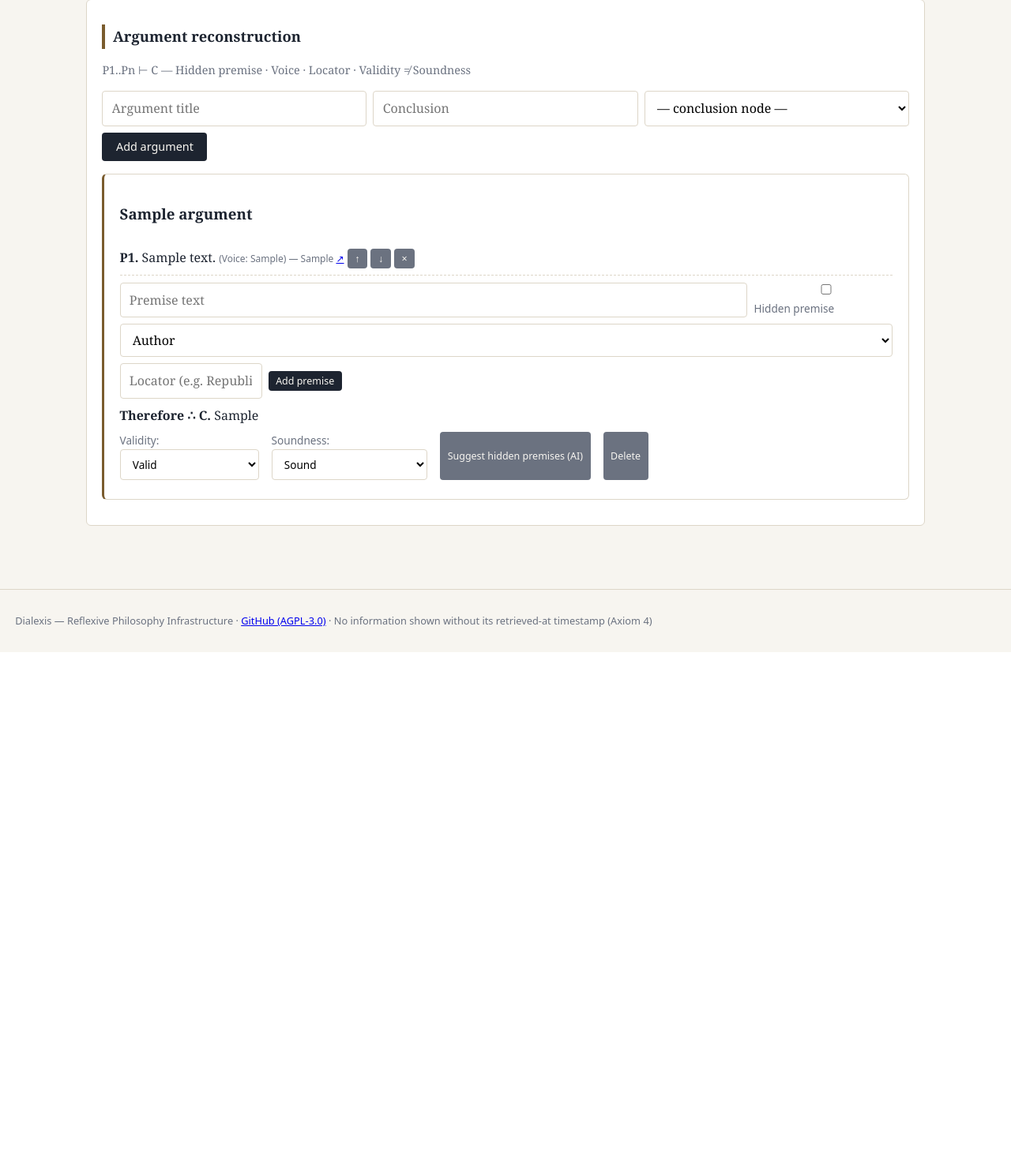
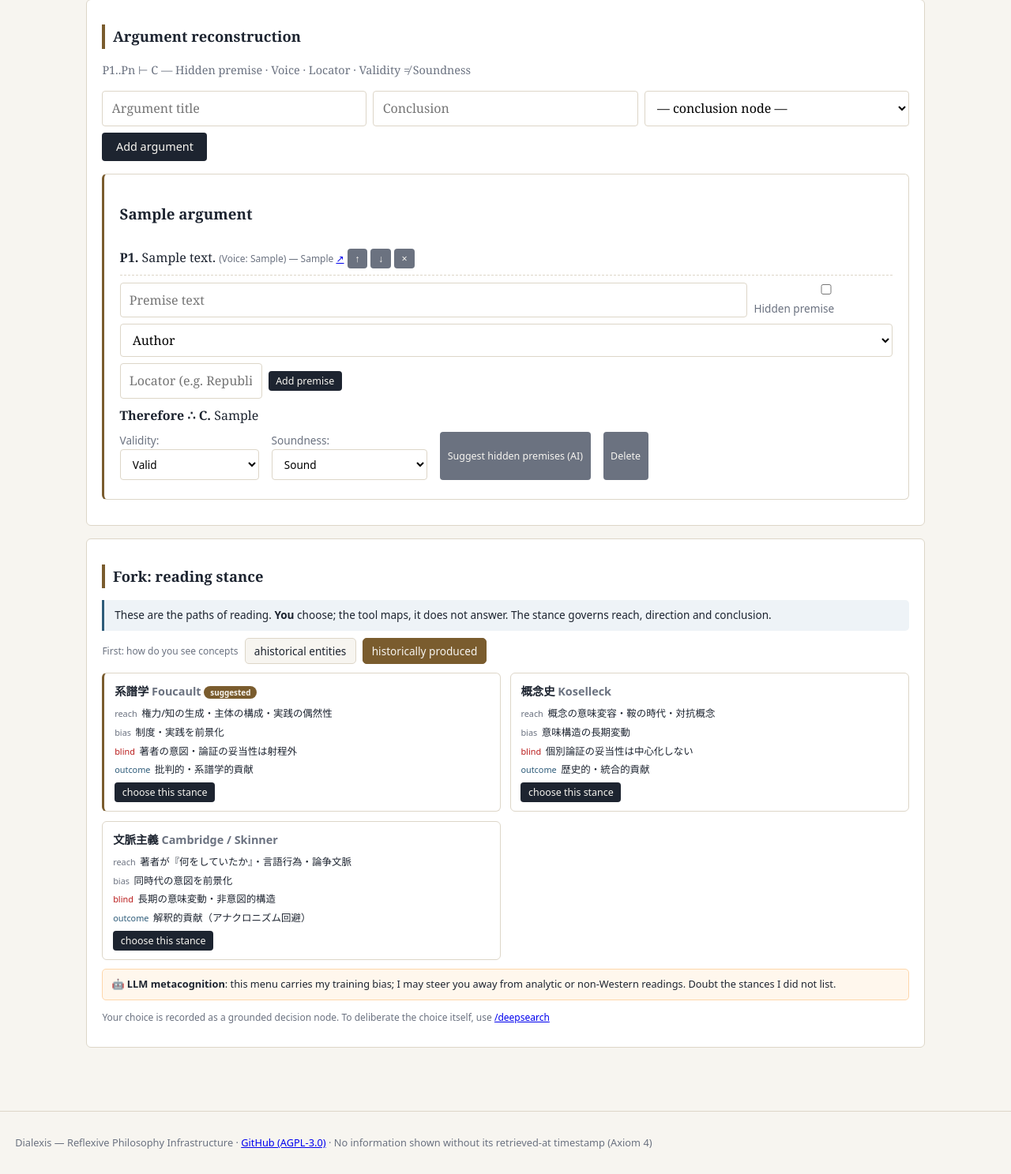
Before and after one commit to hand-shinya/dialexis, a FastAPI app: page /project/1 in a window 1280 px wide. Shown: the part 942-2429 px from the top of the page at 79% size. Before the commit the page ends 1768 px from the top, so only its background shows below. Run offline with FastAPI, Linux system fonts and the light colour scheme; tables that the repository leaves empty hold one stand-in row (values such as "Sample post").

Commit message:
feat(desk): PoC — explore→adopt bridge + reading-stance decision surface
PoC-0: an 'adopt' button on live explore results (SEP/CiNii/NDL/Gutenberg/
OpenAlex) creates a grounded source node with provenance + retrieved_at in a
chosen project — closes the search<->desk quality gap (zero manual re-entry).

PoC-1: Fork 4 'reading stance' as a decision-surface on /project: options shown
with reach/bias/blind-spot/outcome; an analytic/historical gate swaps the option
set; explicit LLM-metacognition disclosure; the choice is recorded as a grounded
decision node. No schema change (decision in NODE_TYPES).

Class B (axiom-fit: Level 0 preserved, retrieved_at stamped, no internal store,
no standing user burden). Frontend + existing endpoints only. Tests:
tests/test_poc_adopt_stance.py (3, offline). Full suite 27 passed.
AI-generated (per IMPROVEMENT_PROTOCOL 3).

```diff
--- a/app/static/app.js
+++ b/app/static/app.js
@@ -62,13 +62,66 @@ function freshBadge(res) {
 
 /* ---------- explore ---------- */
 
+let ADOPT_PID = null, ADOPT_ITEMS = [];
+
+async function loadAdoptPicker() {
+  const el = $("adopt-picker");
+  if (!el) return;
+  try {
+    const ps = await api("/api/projects");
+    if (!ps.length) {
+      el.innerHTML = `<span class="srcline">${LANG === "ja"
+        ? "採用先プロジェクトがありません（研究デスクで作成すると、探索結果を接地ノードとして採用できます）"
+        : "No project yet — create one in the research desk to adopt findings as grounded nodes."}</span>`;
+      return;
+    }
+    el.innerHTML = `<label class="srcline">${LANG === "ja" ? "採用先プロジェクト" : "Adopt into"}:
+      <select id="adopt-pid"></select></label>`;
+    $("adopt-pid").innerHTML = ps.map(p =>
+      `<option value="${p.id}">${esc(p.title)}</option>`).join("");
+    ADOPT_PID = Number(ps[0].id);
+    $("adopt-pid").addEventListener("change", e => { ADOPT_PID = Number(e.target.value); });
+  } catch (e) { /* offline / no projects: adopt buttons simply stay hidden */ }
+}
+
+// One-click bridge from a live search result to a grounded node (source +
+// provenance + retrieved_at). This closes the search↔desk quality gap: the
+// automated quality of explore flows into the research graph with zero manual
+// re-entry. Buttons render only when an adopt-target project is chosen.
+function adoptBtn(title, url, source, retrieved) {
+  if (!ADOPT_PID || !title) return "";
+  const i = ADOPT_ITEMS.push({ title, url: url || "", source: source || "", retrieved: retrieved || "" }) - 1;
+  return ` <button type="button" class="small adopt-btn" data-i="${i}">${LANG === "ja" ? "＋採用" : "+ adopt"}</button>`;
+}
+
+async function adoptItem(i, btn) {
+  const it = ADOPT_ITEMS[i];
+  if (!it || !ADOPT_PID) return;
+  btn.disabled = true;
+  try {
+    await api(`/api/projects/${ADOPT_PID}/nodes`, { method: "POST", body: {
+      type: "source", title: it.title, body: "",
+      confidence: "unverified", origin: "external",
+      provenance: [{ source_name: it.source, source_url: it.url, retrieved_at: it.retrieved, quote: "" }] } });
+    btn.textContent = LANG === "ja" ? "採用済 ✓" : "adopted ✓";
+    btn.classList.add("done");
+  } catch (e) { btn.disabled = false; btn.textContent = "✗"; }
+}
+
 function exploreInit(q) {
+  loadAdoptPicker();
+  const res = $("explore-results");
+  if (res) res.addEventListener("click", e => {
+    const b = e.target.closest(".adopt-btn");
+    if (b) adoptItem(Number(b.dataset.i), b);
+  });
   if (q && q.trim()) exploreRun(q.trim());
 }
 
 async function exploreRun(q) {
   $("explore-status").innerHTML = `<p class="muted">${T.loading}</p>`;
   $("explore-results").innerHTML = "";
+  ADOPT_ITEMS = [];
   try {
     const d = await api(`/api/explore?q=${encodeURIComponent(q)}&lang=${LANG}`);
     $("explore-status").innerHTML = "";
@@ -118,7 +171,7 @@ async function exploreRun(q) {
         <h3>${jp ? "文献（SEP書誌・検証済み）" : "Bibliography (SEP, curated)"}
           <span class="srcline">${s.bibliography.length}</span></h3>
         <ul class="biblist">${s.bibliography.slice(0, 12).map(b =>
-          `<li>${esc(b.text)}${b.url ? ` <a href="${esc(b.url)}" target="_blank">↗</a>` : ""}</li>`).join("")}</ul>
+          `<li>${esc(b.text)}${b.url ? ` <a href="${esc(b.url)}" target="_blank">↗</a>` : ""}${adoptBtn(b.text, b.url, "SEP", se.retrieved_at)}</li>`).join("")}</ul>
         ${s.related.length ? `<p class="srcline">${jp ? "関連項目" : "Related"}:
           ${s.related.slice(0, 10).map(r =>
             `<a href="/explore?q=${encodeURIComponent(r.title)}&lang=${LANG}">${esc(r.title)}</a>`).join(" · ")}</p>` : ""}
@@ -148,14 +201,14 @@ async function exploreRun(q) {
         html += `<h3>${jp ? "著作・研究書（NDLサーチ）" : "Books by/about (NDL)"}</h3>
           <ul class="biblist">${ndHits.map(b => `<li>
             ${b.url ? `<a href="${esc(b.url)}" target="_blank">${esc(b.title)}</a>` : esc(b.title)}
-            — ${esc((b.creators || []).join(" / "))}${b.publisher ? ` · ${esc(b.publisher)}` : ""}${b.year ? ` · ${esc(b.year)}` : ""}</li>`).join("")}</ul>`;
+            — ${esc((b.creators || []).join(" / "))}${b.publisher ? ` · ${esc(b.publisher)}` : ""}${b.year ? ` · ${esc(b.year)}` : ""}${adoptBtn(b.title, b.url, "NDL", nd.retrieved_at)}</li>`).join("")}</ul>`;
       }
       if (cnHits.length) {
         html += `<h3>${jp ? "論文・書籍（CiNii Research）" : "Articles & books (CiNii)"}</h3>
           <ul class="biblist">${cnHits.map(w => `<li>
             ${w.type ? `<span class="badge">${esc(w.type)}</span> ` : ""}
             ${w.url ? `<a href="${esc(w.url)}" target="_blank">${esc(w.title)}</a>` : esc(w.title)}
-            — ${esc((w.creators || []).join(" / "))}${w.year ? ` · ${esc(w.year)}` : ""}</li>`).join("")}</ul>`;
+            — ${esc((w.creators || []).join(" / "))}${w.year ? ` · ${esc(w.year)}` : ""}${adoptBtn(w.title, w.url, "CiNii", cn.retrieved_at)}</li>`).join("")}</ul>`;
       }
       html += "</div>";
     }
@@ -175,7 +228,7 @@ async function exploreRun(q) {
       if (hasGutenberg) {
         html += pt.data.map(b => `<div class="result-item">
           <a href="${esc(b.read_url)}" target="_blank"><b>${esc(b.title)}</b></a>
-          <div class="srcline">${esc(b.authors.join(", "))} · ${esc(b.languages.join(","))} · Project Gutenberg</div></div>`).join("");
+          <div class="srcline">${esc(b.authors.join(", "))} · ${esc(b.languages.join(","))} · Project Gutenberg${adoptBtn(b.title, b.read_url, "Project Gutenberg", pt.retrieved_at)}</div></div>`).join("");
       }
       html += `<p class="srcline">${jp
         ? "引用は標準ロケータで（Plato=Stephanus 514a / Aristotle=Bekker 1094a1 / Kant=A/B）。該当箇所への解決は今後の版で統合します。"
@@ -214,7 +267,7 @@ async function exploreRun(q) {
         <a href="${esc(w.url)}" target="_blank"><b>${esc(w.title)}</b></a>
         <span class="muted">(${esc(w.year ?? "?")})</span>
         ${w.open_access ? '<span class="badge live">OA</span>' : ""}
-        <div class="srcline">${esc(w.authors.join(", "))}${w.cited_by_count ? ` · cited ${w.cited_by_count}` : ""}</div></div>`).join("");
+        <div class="srcline">${esc(w.authors.join(", "))}${w.cited_by_count ? ` · cited ${w.cited_by_count}` : ""}${adoptBtn(w.title, w.url, "OpenAlex", rs.retrieved_at)}</div></div>`).join("");
       html += "</div>";
     }
 
@@ -288,6 +341,7 @@ const NODE_COLORS = { question: "#2e5c7a", claim: "#7a5c2e", evidence: "#2f7d4f"
 async function projectInit(pid) {
   PROJ = pid;
   await projRefresh();
+  forkRender();
 }
 
 async function projRefresh() {
@@ -391,6 +445,71 @@ async function projAddNode() {
 async function projAddEdge() {
   await api(`/api/projects/${PROJ}/edges`, { method: "POST", body: {
     src: $("e-src").value, dst: $("e-dst").value, rel: $("e-rel").value } });
+  projRefresh();
+}
+
+/* ---------- fork 4: reading-stance decision surface (PoC-1) ----------
+   The pivotal juncture: choosing the reading stance = choosing the
+   problématique = fixing the reach → the reachable conclusions. So it is a
+   decision-surface (options with reach/bias/blind-spot/outcome), not a picker,
+   and the analytic/historical GATE swaps the option SET (an analytic user must
+   not be shown a flat continental menu). The choice is recorded as a grounded
+   `decision` node — no schema change (decision ∈ NODE_TYPES). */
+const STANCES = {
+  historical: [
+    { k: "系譜学", by: "Foucault", reach: "権力/知の生成・主体の構成・実践の偶然性", bias: "制度・実践を前景化", blind: "著者の意図・論証の妥当性は射程外", out: "批判的・系譜学的貢献", rec: true },
+    { k: "概念史", by: "Koselleck", reach: "概念の意味変容・鞍の時代・対抗概念", bias: "意味構造の長期変動", blind: "個別論証の妥当性は中心化しない", out: "歴史的・統合的貢献" },
+    { k: "文脈主義", by: "Cambridge / Skinner", reach: "著者が『何をしていたか』・言語行為・論争文脈", bias: "同時代の意図を前景化", blind: "長期の意味変動・非意図的構造", out: "解釈的貢献（アナクロニズム回避）" },
+  ],
+  analytic: [
+    { k: "論証分析", by: "argument reconstruction", reach: "前提/結論の分離・推論の妥当性・隠れた前提", bias: "論理構造を前景化", blind: "歴史的生成・社会的文脈は射程外", out: "批判的・解釈的貢献", rec: true },
+    { k: "概念分析", by: "conceptual analysis", reach: "必要十分条件・直観・反例", bias: "非歴史的な本質", blind: "概念の歴史的変容", out: "解釈的貢献" },
+    { k: "思考実験", by: "thought experiment", reach: "直観の喚起・可能性空間・反例構成", bias: "論理的可能性を前景化", blind: "経験的妥当性・歴史的現実", out: "批判的・創造的貢献" },
+  ],
+};
+let FORK_BRANCH = "historical";
+
+function forkRender() {
+  const box = $("fork-stance");
+  if (!box) return;
+  const jp = LANG === "ja";
+  const gate = (b, label) =>
+    `<button type="button" class="gatebtn${FORK_BRANCH === b ? " on" : ""}" onclick="forkGate('${b}')">${label}</button>`;
+  const cards = STANCES[FORK_BRANCH].map((s, i) => `
+    <div class="fcard${s.rec ? " rec" : ""}">
+      <h4>${esc(s.k)} <span class="muted">${esc(s.by)}</span>${s.rec ? ` <span class="recbadge">${jp ? "推奨・上書き可" : "suggested"}</span>` : ""}</h4>
+      <div class="facet"><span class="fk">${jp ? "射程" : "reach"}</span>${esc(s.reach)}</div>
+      <div class="facet"><span class="fk">${jp ? "偏重" : "bias"}</span>${esc(s.bias)}</div>
+      <div class="facet blind"><span class="fk">${jp ? "死角" : "blind"}</span>${esc(s.blind)}</div>
+      <div class="facet out"><span class="fk">${jp ? "結末" : "outcome"}</span>${esc(s.out)}</div>
+      <button type="button" class="small" onclick="forkPick('${FORK_BRANCH}',${i})">${jp ? "この構えを選ぶ" : "choose this stance"}</button>
+    </div>`).join("");
+  box.innerHTML = `
+    <h2>${jp ? "岐路：読解の構え" : "Fork: reading stance"}</h2>
+    <div class="osf">${jp
+      ? "これらが「読み方」の道。選ぶのは<b>貴方</b>。道具は地図を描き、答えない。構えの選択は射程・方向・結論を規定する重要な場面です。"
+      : "These are the paths of reading. <b>You</b> choose; the tool maps, it does not answer. The stance governs reach, direction and conclusion."}</div>
+    <div class="gate-row"><span class="srcline">${jp ? "まず一つ：概念をどう見るか" : "First: how do you see concepts"}</span>
+      ${gate("analytic", jp ? "非歴史的な実体として" : "ahistorical entities")}
+      ${gate("historical", jp ? "歴史的な産物として" : "historically produced")}</div>
+    <div class="fcards">${cards}</div>
+    <div class="llm-meta">${jp
+      ? "🤖 <b>LLMのメタ認知</b>：このメニューは私の学習データの偏り（大陸系・英語圏寄り）を帯び、貴方を分析的伝統や非西洋の読解から逸らしうる。私が挙げていない構えを疑ってください。"
+      : "🤖 <b>LLM metacognition</b>: this menu carries my training bias; I may steer you away from analytic or non-Western readings. Doubt the stances I did not list."}</div>
+    <p class="srcline">${jp
+      ? "選ぶと「判断（decision）」ノードとして根拠つきで研究グラフに残ります。選択自体を論考したい場合は "
+      : "Your choice is recorded as a grounded decision node. To deliberate the choice itself, use "}<a href="/deepsearch">/deepsearch</a></p>`;
+}
+
+function forkGate(b) { FORK_BRANCH = b; forkRender(); }
+
+async function forkPick(branch, i) {
+  const s = STANCES[branch][i];
+  const gateLabel = branch === "historical" ? "歴史的な産物として" : "非歴史的な実体として";
+  const body = `ゲート：${gateLabel}\n射程：${s.reach}\n偏重：${s.bias}\n死角：${s.blind}\n結末：${s.out}`;
+  await api(`/api/projects/${PROJ}/nodes`, { method: "POST", body: {
+    type: "decision", title: `読解の構え：${s.k}（${s.by}）`, body,
+    confidence: "unverified", origin: "human", status: "adopted" } });
   projRefresh();
 }
 
--- a/app/static/style.css
+++ b/app/static/style.css
@@ -67,3 +67,30 @@ pre.llm { white-space: pre-wrap; font-family: inherit; background: #faf8f3;
 .debatemap li { margin: .2rem 0; font-weight: 600; }
 .biblist { font-family: system-ui, sans-serif; font-size: .82rem; }
 .biblist li { margin: .35rem 0; }
+
+/* PoC-0: adopt bridge */
+.adopt-picker { font-family: system-ui, sans-serif; margin: .4rem 0 .8rem; }
+.adopt-picker select { width: auto; }
+.adopt-btn { padding: .12rem .5rem; font-size: .72rem; background: var(--accent2); }
+.adopt-btn.done { background: var(--ok); }
+
+/* PoC-1: reading-stance decision surface */
+.osf { font-family: system-ui, sans-serif; font-size: .85rem; background: #eef3f7;
+  border-left: 3px solid var(--accent2); border-radius: 0 5px 5px 0; padding: .5rem .8rem; margin: .5rem 0; }
+.gate-row { display: flex; flex-wrap: wrap; gap: .5rem; align-items: center; margin: .6rem 0; }
+.gatebtn { font-family: system-ui, sans-serif; font-size: .85rem; background: var(--paper);
+  color: var(--ink); border: 1px solid var(--line); border-radius: 5px; padding: .35rem .7rem; cursor: pointer; }
+.gatebtn.on { background: var(--accent); color: var(--paper); border-color: var(--accent); }
+.fcards { display: grid; grid-template-columns: 1fr 1fr; gap: .7rem; margin: .7rem 0; }
+@media (max-width: 640px) { .fcards { grid-template-columns: 1fr; } }
+.fcard { border: 1px solid var(--line); border-radius: 6px; padding: .7rem .8rem; }
+.fcard.rec { border-left: 3px solid var(--accent); }
+.fcard h4 { font-family: system-ui, sans-serif; font-size: .9rem; margin: 0 0 .4rem; }
+.recbadge { font-family: system-ui, sans-serif; font-size: .62rem; background: var(--accent);
+  color: var(--paper); border-radius: 999px; padding: .05rem .5rem; }
+.facet { font-family: system-ui, sans-serif; font-size: .78rem; margin: .2rem 0; }
+.facet .fk { color: var(--muted); font-size: .68rem; margin-right: .35rem; }
+.facet.blind .fk { color: var(--bad); }
+.facet.out .fk { color: var(--accent2); }
+.llm-meta { font-family: system-ui, sans-serif; font-size: .8rem; background: #fff7ed;
+  border: 1px solid #fed7aa; border-radius: 5px; padding: .5rem .7rem; margin: .6rem 0; }
--- a/app/templates/explore.html
+++ b/app/templates/explore.html
@@ -7,6 +7,7 @@
   <input type="hidden" name="lang" value="{{ lang }}">
   <button type="submit">{{ t.search_button }}</button>
 </form>
+<div id="adopt-picker" class="adopt-picker"></div>
 <div id="explore-status"></div>
 <div id="explore-results"></div>
 {% endblock %}
--- a/app/templates/project.html
+++ b/app/templates/project.html
@@ -68,6 +68,8 @@
   <button onclick="argAdd()">{{ t.arg_add }}</button>
   <div id="arg-list"></div>
 </div>
+
+<div class="card" id="fork-stance"></div>
 {% endblock %}
 {% block scripts %}
 <script src="/static/vendor/cytoscape.min.js"></script>
```
Also changed, not shown: tests/test_poc_adopt_stance.py (added, +54 -0 lines).
